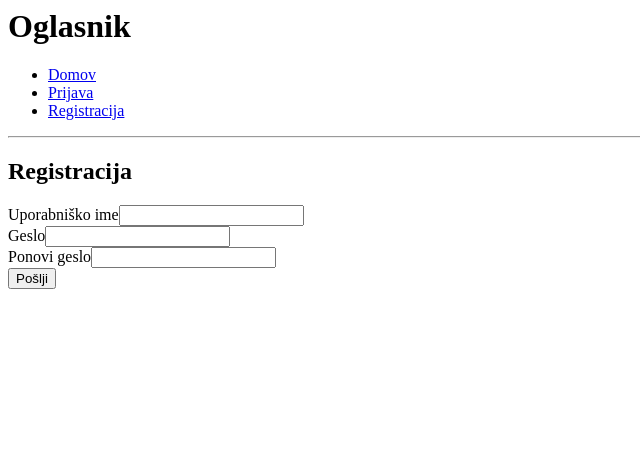
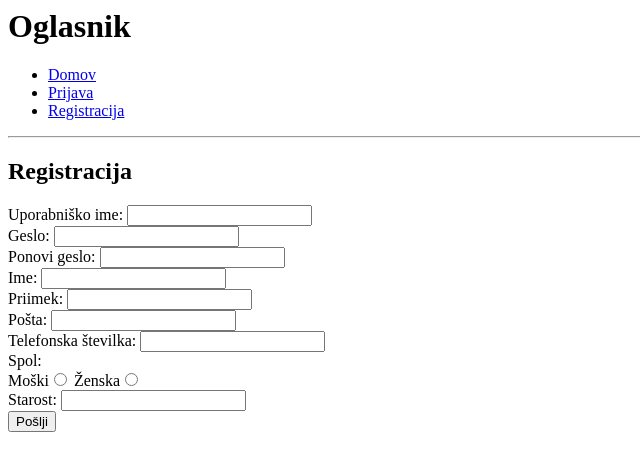
Before and after one commit to dolfa321/Razvoj_aplikacij_za_internet_Naloga1, a PHP site: page /register.php in a window 1280 px wide. Shown: the top 471 px of the page, without its empty margins (0-640 px from the left). Run offline with PHP 8.4, Linux system fonts and the light colour scheme.

Commit message:
novi branch

```diff
--- a/register.php
+++ b/register.php
@@ -11,7 +11,7 @@ function username_exists($username){
 }
 
 // Funkcija ustvari uporabnika v tabeli users. Poskrbi tudi za ustrezno šifriranje uporabniškega gesla.
-function register_user($username, $password){
+function register_user($username, $password, $firstname, $lastname, $post, $phone, $gender, $age){
 	global $conn;
 	$username = mysqli_real_escape_string($conn, $username);
 	$pass = sha1($password);
@@ -21,7 +21,7 @@ function register_user($username, $password){
 		http://php.net/manual/en/faq.passwords.php#faq.passwords
 		https://crackstation.net/hashing-security.htm
 	*/
-	$query = "INSERT INTO users (username, password) VALUES ('$username', '$pass');";
+	$query = "INSERT INTO users (username, password, firstname, lastname, post, telephone, gender, age) VALUES ('$username', '$pass', '$firstname', '$lastname', '$post', '$phone','$gender','$age');";
 	if($conn->query($query)){
 		return true;
 	}
@@ -48,7 +48,8 @@ if(isset($_POST["submit"])){
 		$error = "Uporabniško ime je že zasedeno.";
 	}
 	//Podatki so pravilno izpolnjeni, registriraj uporabnika
-	else if(register_user($_POST["username"], $_POST["password"])){
+	else if(register_user($_POST["username"], $_POST["password"],
+	$_POST["firstname"], $_POST["lastname"], $_POST["post"], $_POST["phone"],$_POST["gender"], $_POST["age"])){
 		header("Location: login.php");
 		die();
 	}
@@ -61,9 +62,17 @@ if(isset($_POST["submit"])){
 ?>
 	<h2>Registracija</h2>
 	<form action="register.php" method="POST">
-		<label>Uporabniško ime</label><input type="text" name="username" /> <br/>
-		<label>Geslo</label><input type="password" name="password" /> <br/>
-		<label>Ponovi geslo</label><input type="password" name="repeat_password" /> <br/>
+		<label>Uporabniško ime: </label><input type="text" name="username" /> <br/>
+		<label>Geslo: </label><input type="password" name="password" /> <br/>
+		<label>Ponovi geslo: </label><input type="password" name="repeat_password" /> <br/>
+		<label>Ime: </label><input type="text" name="firstname" /><br/>
+		<label>Priimek: </label><input type="text" name="lastname" /><br/>
+		<lable>Pošta: </label><input type="number" name="post"/><br/>
+		<label>Telefonska številka: </label> <input type="tel" name="phone"/> <br/>
+		<lable>Spol: </label></br>
+		<label>Moški</label><input type="radio" name="gender" id="male" value="m"/>
+		<label>Ženska</label><input type="radio" name="gender" id="femal" value="m"> <br/>
+		<label>Starost: </label><input type="number" name="age"/><br/>
 		<input type="submit" name="submit" value="Pošlji" /> <br/>
 		<label><?php echo $error; ?></label>
 	</form>
```
